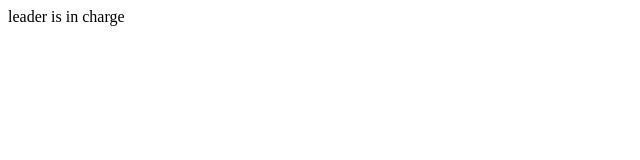
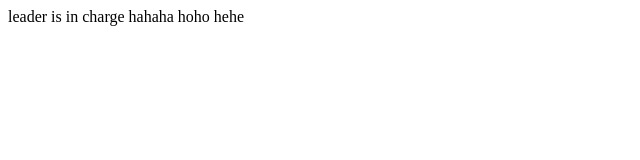
Before and after one commit to seunghochoi96/builton_test, a plain HTML site: page index.html in a window 1280 px wide. Shown: the whole page, without its empty margins (0-640 px from the left). Drawn offline with Linux system fonts and the light colour scheme.

Commit message:
second master

```diff
--- a/index.html
+++ b/index.html
@@ -9,6 +9,9 @@
 <body>
     <nav>
         leader is in charge
+        hahaha
+        hoho
+        hehe
     </nav>
 
     <main>
```
